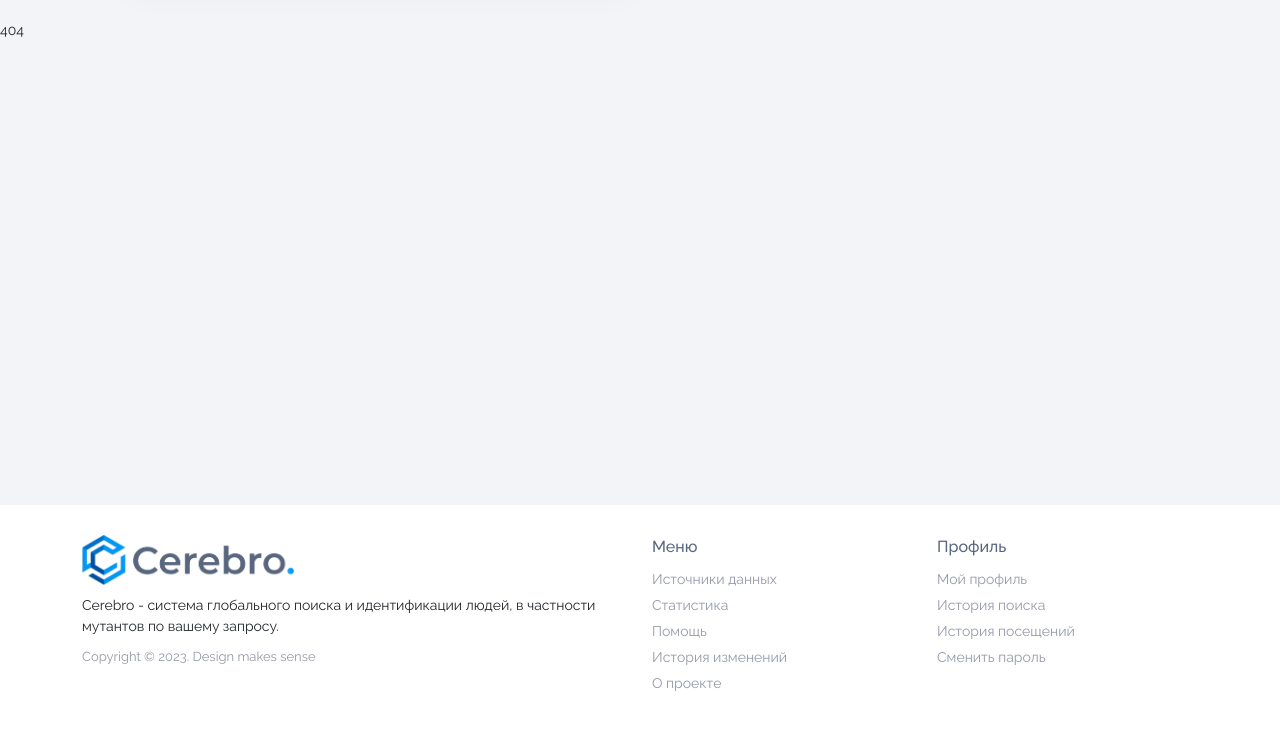
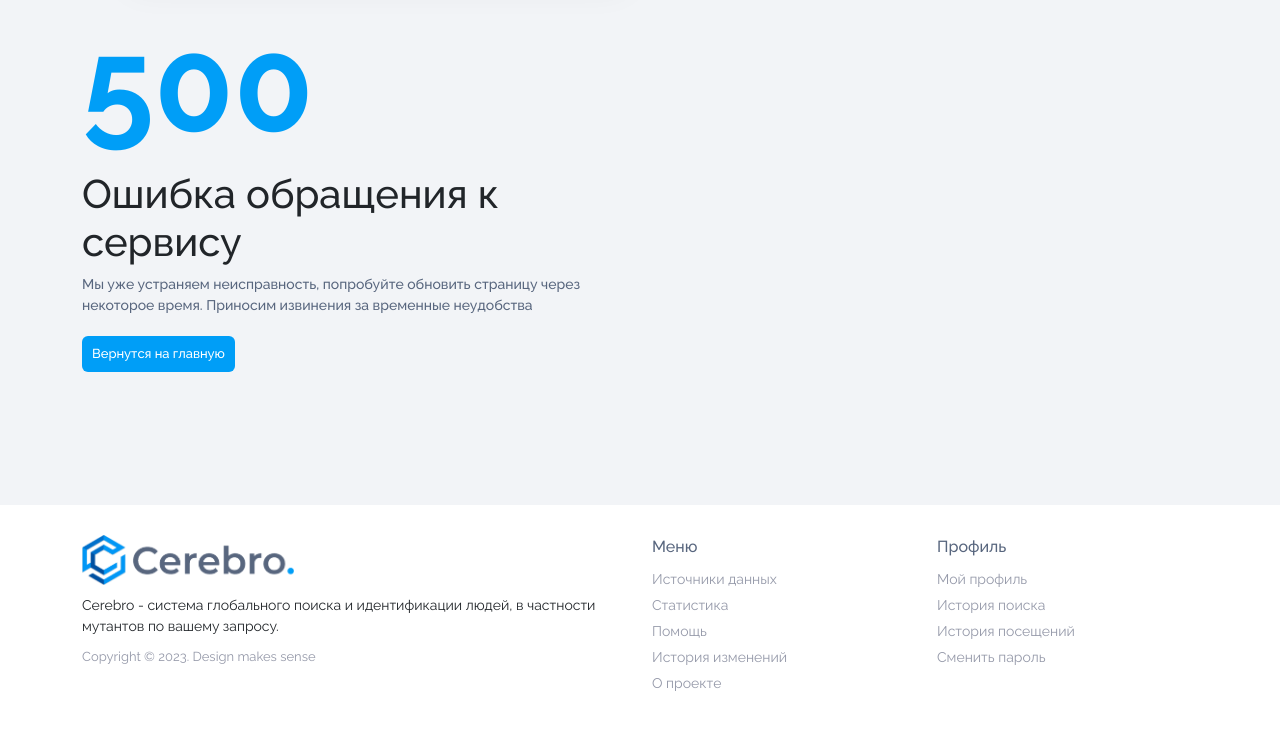
Before and after one commit to ElveeBolt/Cerebro, a Django app: template cerebro/templates/500.html in a window 1280 px wide. Shown: the part 60-800 px from the top of the page. Run offline with Django 4.2, Linux system fonts and the light colour scheme; the template is opened without the code that fills it: most values are stand-ins (such as "Sample title", 1, 10 or a date in 2020); data that the repository does not hold is empty; some libraries are stand-ins or nearby versions.

Commit message:
Redesign 500 page

```diff
--- a/cerebro/templates/500.html
+++ b/cerebro/templates/500.html
@@ -3,5 +3,16 @@
 {% block title %}{{ title }}{% endblock title %}
 
 {% block content %}
-  404
+<div class="container">
+  <div class="row">
+    <div class="col-6">
+      <div class="error-box">
+        <span class="error">500</span>
+        <h1>Ошибка обращения к сервису</h1>
+        <div class="text">Мы уже устраняем неисправность, попробуйте обновить страницу через некоторое время. Приносим извинения за временные неудобства</div>
+        <a href="{% url 'index' %}" class="btn btn-primary">Вернутся на главную</a>
+      </div>
+    </div>
+  </div>
+</div>
 {% endblock content %}
```
